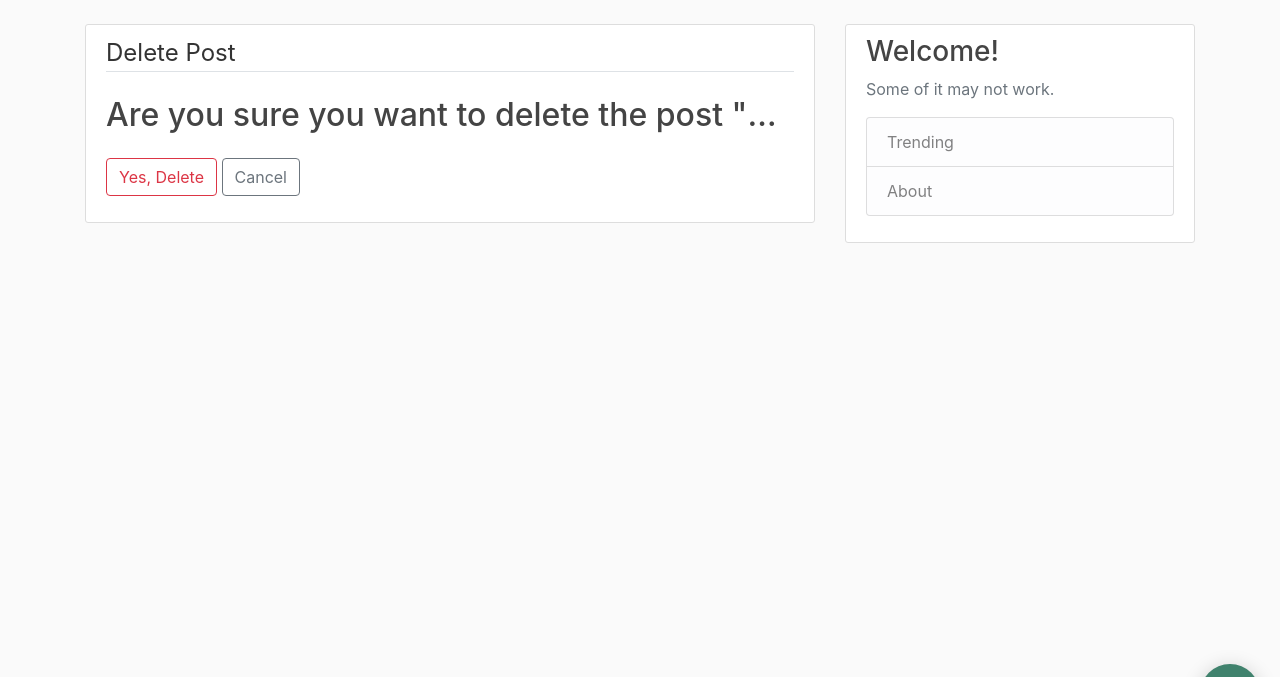
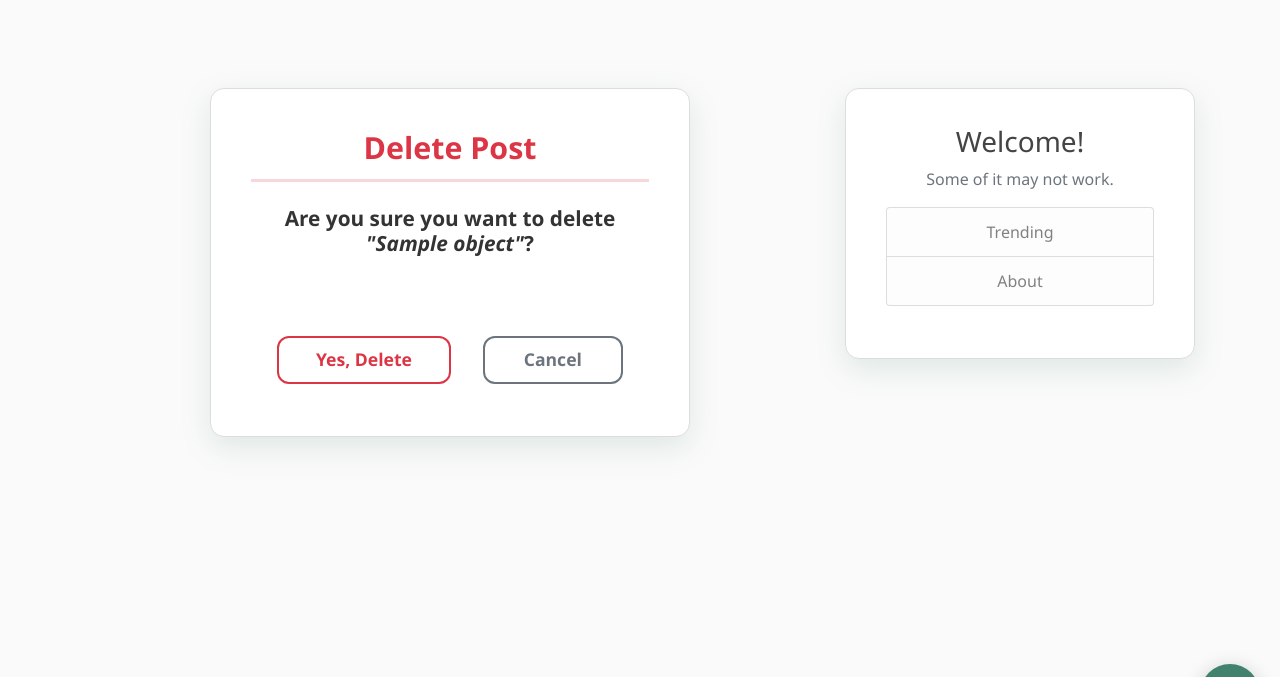
Before and after one commit to melisms/lyveskin-new, a Django app: template forum/templates/forum/post_confirm_delete.html in a window 1280 px wide. Shown: the part 56-733 px from the top of the page. Run offline with Django 5.2, Linux system fonts and the light colour scheme; the template is opened without the code that fills it: most values are stand-ins (such as "Sample title", 1, 10 or a date in 2020); some libraries are stand-ins or nearby versions.

Commit message:
post confirm change

```diff
--- a/forum/templates/forum/post_confirm_delete.html
+++ b/forum/templates/forum/post_confirm_delete.html
@@ -1,11 +1,79 @@
 {% extends "forum/baseforum.html" %}
 {% block content %}
+<style>
+  .content-section {
+    max-width: 480px;
+    margin: 4rem auto;
+    background: #fff;
+    padding: 2.25rem 2.5rem;
+    border-radius: 14px;
+    box-shadow: 0 10px 30px rgba(64, 130, 109, 0.15);
+    text-align: center;
+    font-family: 'Segoe UI', Tahoma, Geneva, Verdana, sans-serif;
+  }
+  fieldset {
+    border: none;
+    margin-bottom: 2.5rem;
+  }
+  legend {
+    font-size: 1.9rem;
+    font-weight: 700;
+    color: #DC3545; /* Bootstrap danger red */
+    border-bottom: 3px solid #f8d7da;
+    padding-bottom: 0.5rem;
+    margin-bottom: 1.5rem;
+  }
+  h2 {
+    font-weight: 600;
+    font-size: 1.3rem;
+    color: #333;
+    margin-top: 0;
+    margin-bottom: 2.5rem;
+  }
+  .btn {
+    font-weight: 600;
+    padding: 0.55rem 2.3rem;
+    font-size: 1.1rem;
+    border-radius: 12px;
+    border: 2.5px solid transparent;
+    cursor: pointer;
+    transition: all 0.3s ease;
+    min-width: 140px;
+  }
+  .btn-outline-danger {
+    color: #DC3545;
+    border-color: #DC3545;
+    background: transparent;
+  }
+  .btn-outline-danger:hover {
+    background-color: #DC3545;
+    color: white;
+    box-shadow: 0 4px 12px rgba(220, 53, 69, 0.4);
+  }
+  .btn-outline-secondary {
+    color: #6c757d;
+    border-color: #6c757d;
+    background: transparent;
+    margin-left: 1rem;
+  }
+  .btn-outline-secondary:hover {
+    background-color: #6c757d;
+    color: white;
+    box-shadow: 0 4px 12px rgba(108, 117, 125, 0.4);
+  }
+  .form-group {
+    display: flex;
+    justify-content: center;
+    gap: 1rem;
+  }
+</style>
+
 <div class="content-section">
   <form method="POST">
     {% csrf_token %}
-            <fieldset class="form-group">
-                <legend class="border-bottom mb-4">Delete Post</legend>
-                <h2>Are you sure you want to delete the post "{{ object.title }}"</h2>
+    <fieldset>
+      <legend>Delete Post</legend>
+      <h2>Are you sure you want to delete <br><em>"{{ object.title }}"</em>?</h2>
     </fieldset>
     <div class="form-group">
       <button class="btn btn-outline-danger" type="submit">Yes, Delete</button>
```
Lines whose indentation alone changed are shown as unchanged.
